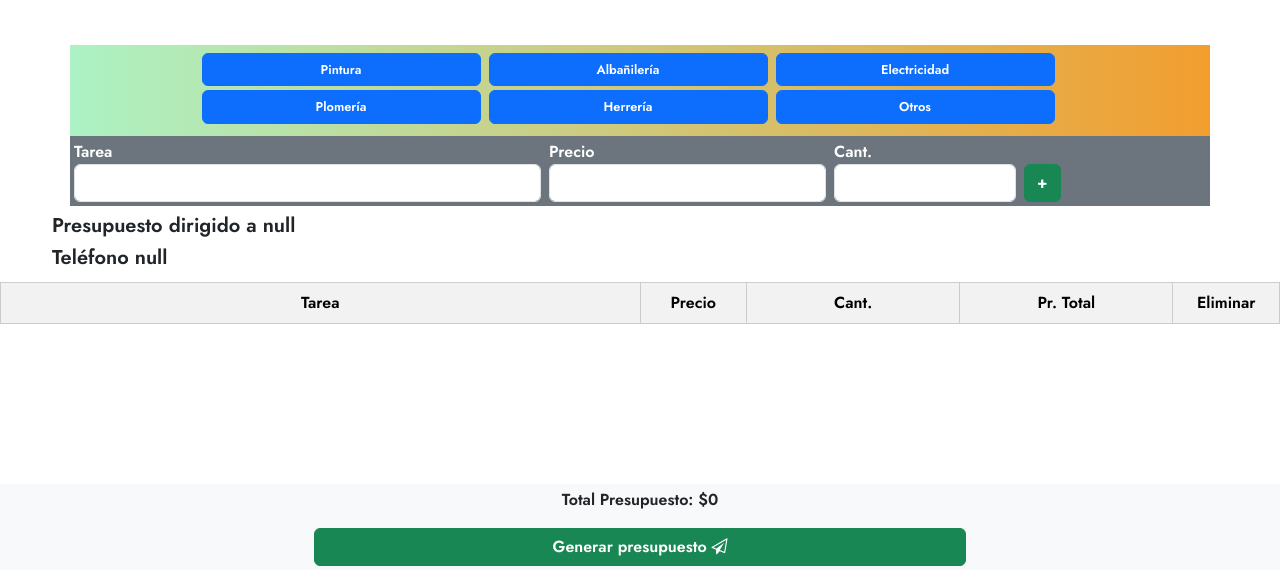
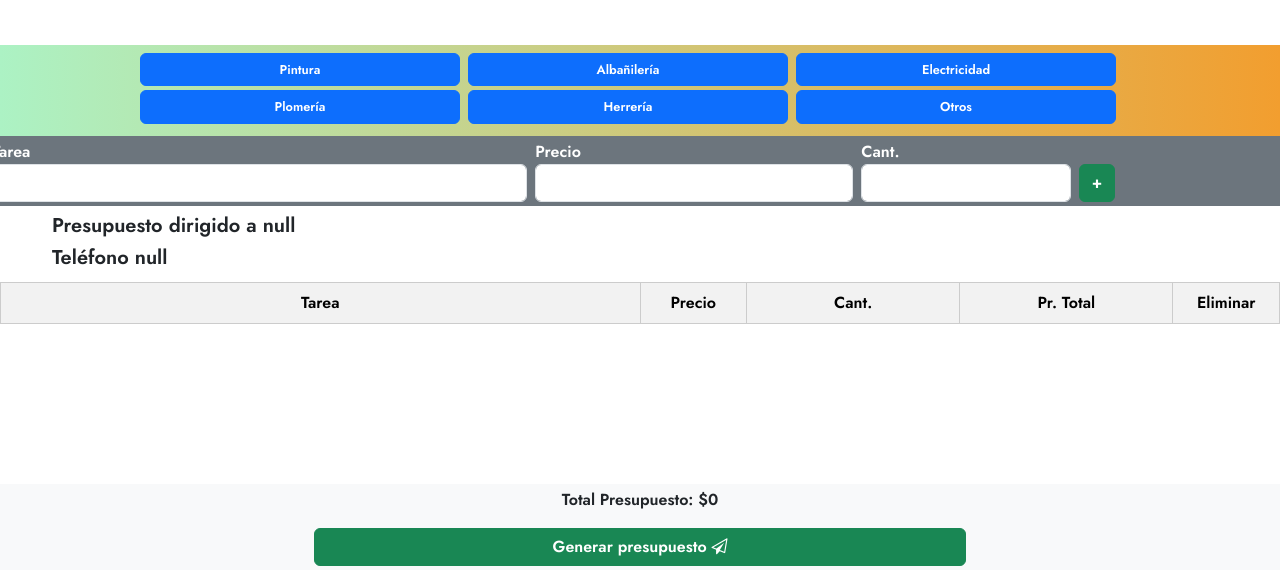
Before and after one commit to DiegoDelgado82/proyectoFinal-Delgado, a website: page pages/principal.html in a window 1280 px wide. Shown: the part 230-800 px from the top of the page. Drawn offline with nearby package versions, Linux system fonts and the light colour scheme.

Commit message:
Modificación lay out pagina principal

```diff
--- a/pages/principal.html
+++ b/pages/principal.html
@@ -58,7 +58,7 @@ hincapié solamente en la funcionalidad que de manera eficaz por medio de estos
           <p class=" col-12" id="pWeb" ></p>
         </div>
       </section>
-      <section class="container bgBotones py-2" id="botones">
+      <section class="bgBotones py-2" id="botones">
         <div class="row">
           <div class="row col-12 justify-content-center align-items-center">
             <button
@@ -113,7 +113,7 @@ hincapié solamente en la funcionalidad que de manera eficaz por medio de estos
         </div>
       </section>
 
-      <section class="container bg-secondary py-1" id="tareas">
+      <section class="bg-secondary py-1" id="tareas">
         <div class="row">
           <div class="col-5 px-1 text-white">
             <div class="form-group">
```
